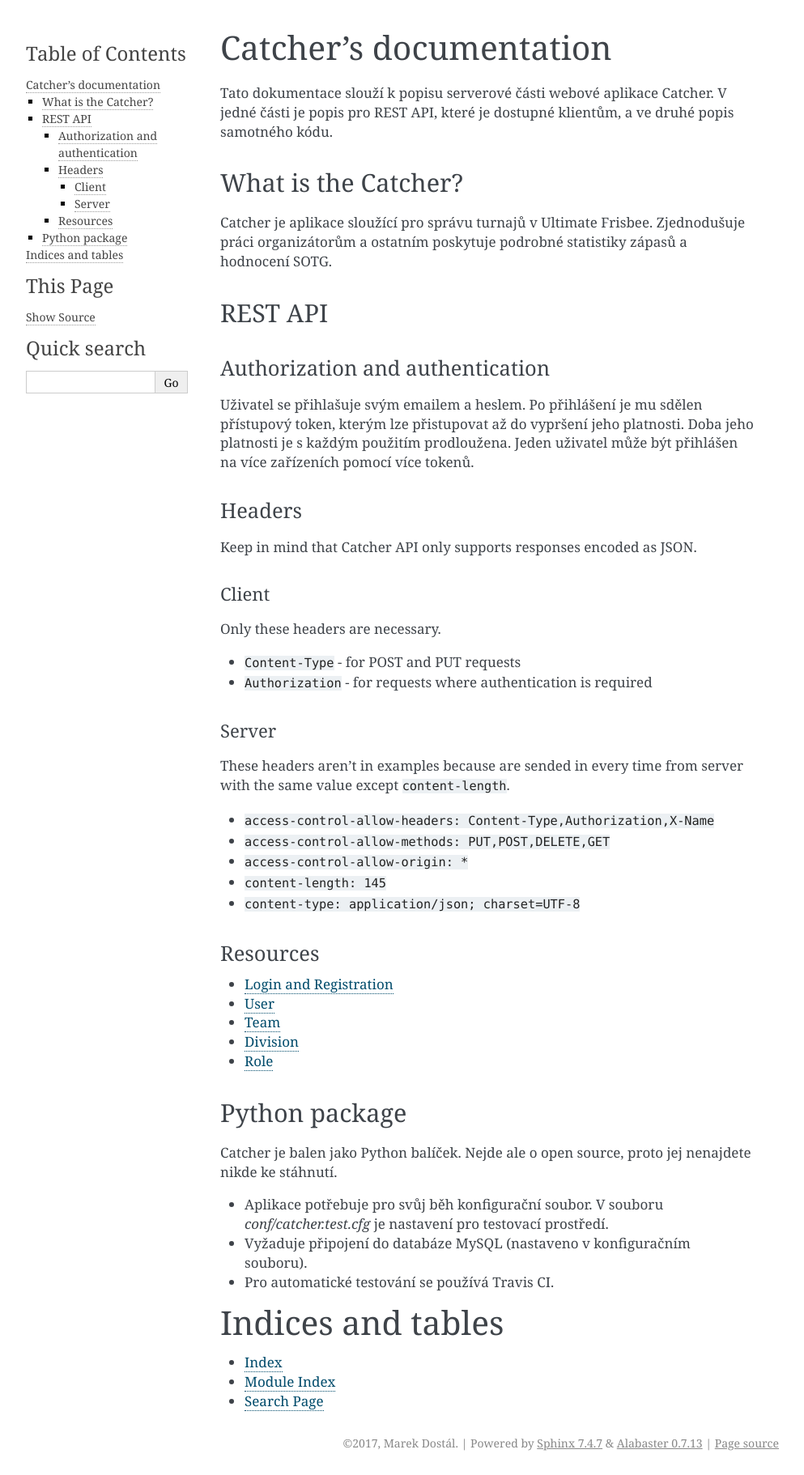
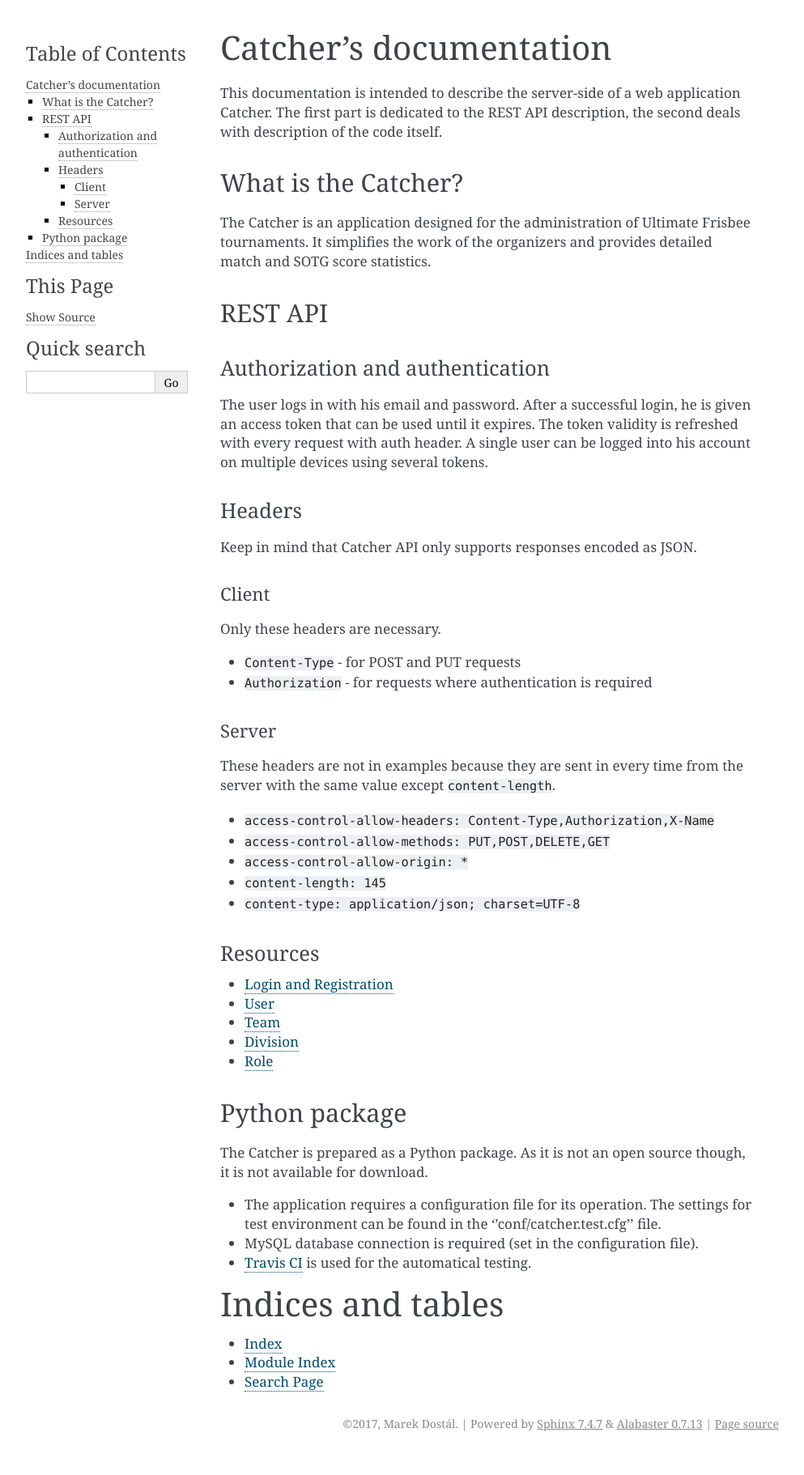
Before and after one commit to dstlmrk/catcher, a Sphinx documentation site: the page built from docs/index.rst, in a window 1280 px wide. Shown: the whole page at 81% size, without its empty margins (148-1141 px from the left). Built offline with Sphinx 7.4.7, drawn with Linux system fonts in a browser that asks for light colours; after the commit the page ends 1798 px from its top, so only the background shows below that.

Commit message:
edited docs

```diff
--- a/docs/index.rst
+++ b/docs/index.rst
@@ -1,11 +1,11 @@
 Catcher's documentation
 =======================
 
-Tato dokumentace slouží k popisu serverové části webové aplikace Catcher. V jedné části je popis pro REST API, které je dostupné klientům, a ve druhé popis samotného kódu.
+This documentation is intended to describe the server-side of a web application Catcher. The first part is dedicated to the REST API description, the second deals with description of the code itself.
 
 What is the Catcher?
 --------------------
-Catcher je aplikace sloužící pro správu turnajů v Ultimate Frisbee. Zjednodušuje práci organizátorům a ostatním poskytuje podrobné statistiky zápasů a hodnocení SOTG.
+The Catcher is an application designed for the administration of Ultimate Frisbee tournaments. It simplifies the work of the organizers and provides detailed match and SOTG score statistics.
 
 REST API
 --------
@@ -13,7 +13,7 @@
 Authorization and authentication
 ~~~~~~~~~~~~~~~~~~~~~~~~~~~~~~~~
 
-Uživatel se přihlašuje svým emailem a heslem. Po přihlášení je mu sdělen přístupový token, kterým lze přistupovat až do vypršení jeho platnosti. Doba jeho platnosti je s každým použitím prodloužena. Jeden uživatel může být přihlášen na více zařízeních pomocí více tokenů.
+The user logs in with his email and password. After a successful login, he is given an access token that can be used until it expires. The token validity is refreshed with every request with auth header. A single user can be logged into his account on multiple devices using several tokens.
 
 Headers
 ~~~~~~~
@@ -31,7 +31,7 @@
 Server
 ^^^^^^
 
-These headers aren't in examples because are sended in every time from server with the same value except ``content-length``.
+These headers are not in examples because they are sent in every time from the server with the same value except ``content-length``.
 
 - ``access-control-allow-headers: Content-Type,Authorization,X-Name``
 - ``access-control-allow-methods: PUT,POST,DELETE,GET``
@@ -54,11 +54,14 @@
 Python package
 --------------
 
-Catcher je balen jako Python balíček. Nejde ale o open source, proto jej nenajdete nikde ke stáhnutí.
+The Catcher is prepared as a Python package. As it is not an open source though, it is not available for download.
 
-- Aplikace potřebuje pro svůj běh konfigurační soubor. V souboru `conf/catcher.test.cfg` je nastavení pro testovací prostředí.
-- Vyžaduje připojení do databáze MySQL (nastaveno v konfiguračním souboru).
-- Pro automatické testování se používá Travis CI.
+- The application requires a configuration file for its operation. The settings for test environment can be found in the ''conf/catcher.test.cfg'' file.
+- MySQL database connection is required (set in the configuration file).
+- `Travis CI`__ is used for the automatical testing.
+
+.. _Travis: https://travis-ci.org/dstlmrk/catcher
+__ Travis_
 
 Indices and tables
 ==================
```
